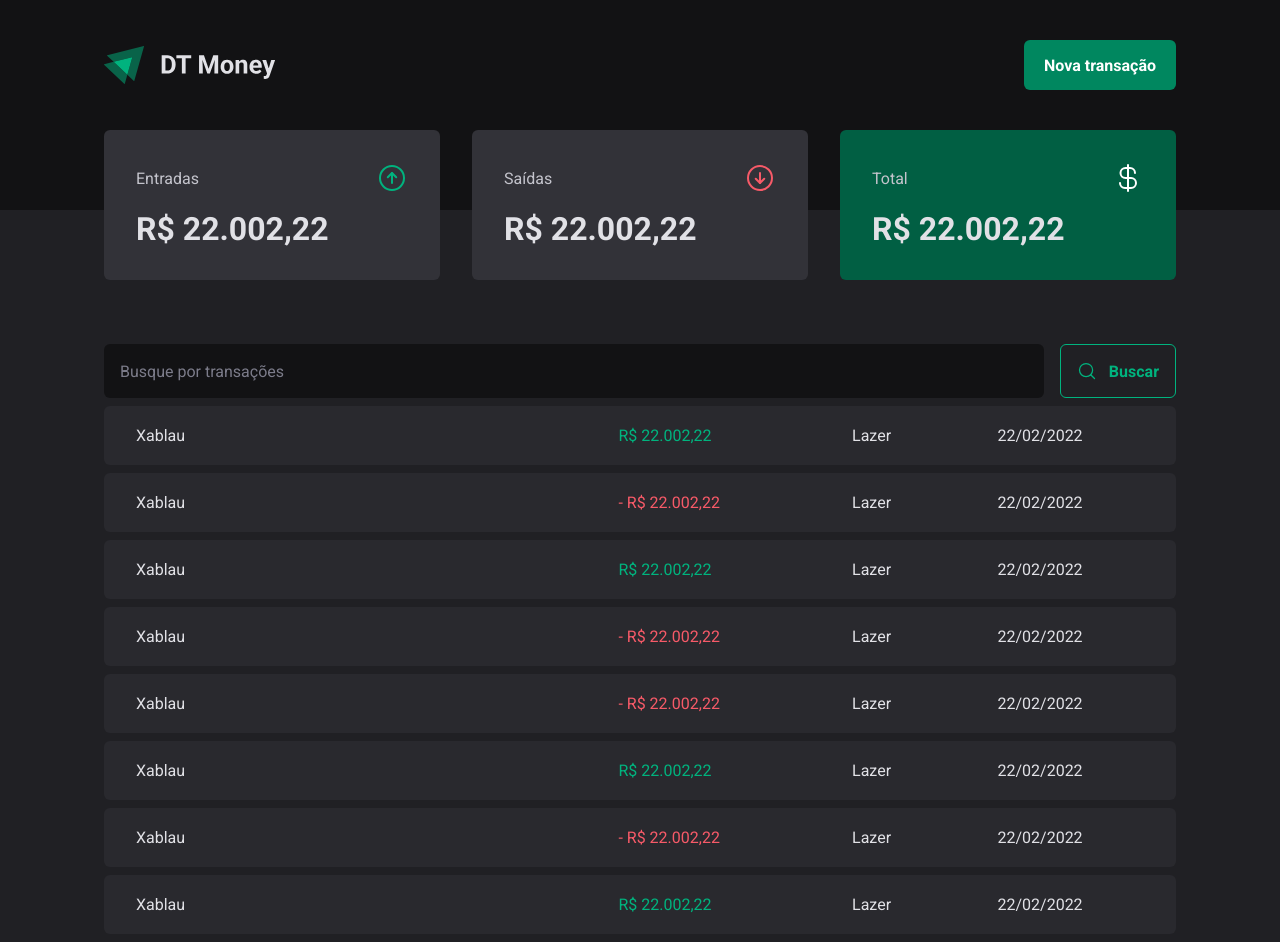
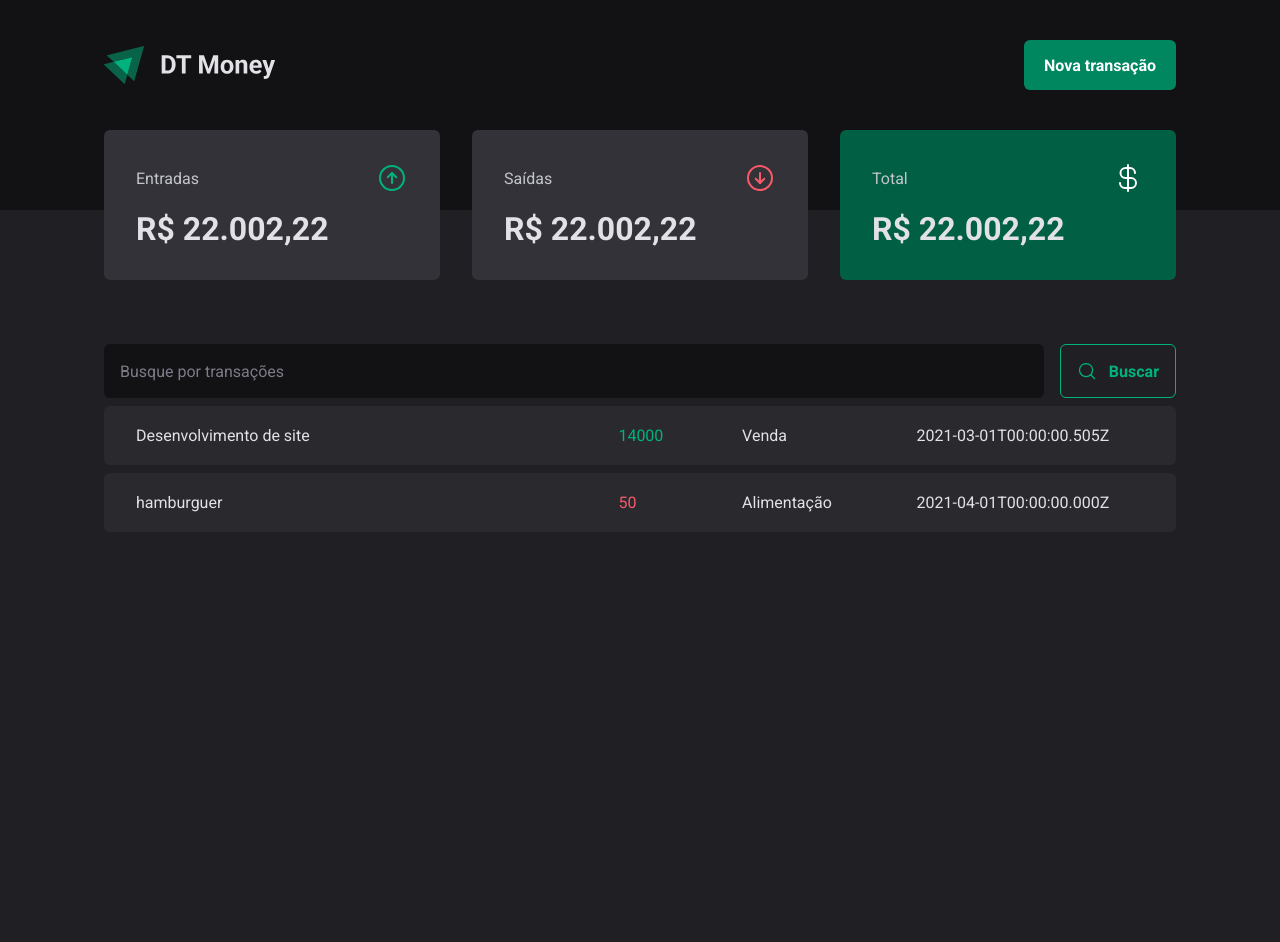
Before and after one commit to MoisesSantana/dt-money, a React (Vite) app: page / in a window 1280 px wide. After the commit the page ends 800 px from the top, so only its background shows below. Built offline with nearby package versions, Linux system fonts and the light colour scheme; data requests are answered from the project's data file.

Commit message:
feat(table): get transactions
A request was made to server.json to capture transactions and dynamically list them

```diff
--- a/src/components/transactions-table/index.tsx
+++ b/src/components/transactions-table/index.tsx
@@ -1,60 +1,34 @@
+
+import { useEffect, useState } from 'react';
+
+import { Transaction } from '@/interfaces/transactions';
 
 import { PriceHighlight, Table } from './styles';
 
 export function TransactionsTable() {
+  const [transactions, setTransactions] = useState<Transaction[]>([]);
+
+  useEffect(() => {
+    (async () => {
+      const response = await fetch('http://localhost:3333/transactions');
+      const data = await response.json();
+      setTransactions(data);
+    })();
+  }), [];
+
   return (
     <Table>
       <tbody>
-        <tr>
-          <td width='45%'>Xablau</td>
-          <td><PriceHighlight variant='income'>R$ 22.002,22</PriceHighlight></td>
-          <td>Lazer</td>
-          <td>22/02/2022</td>
-        </tr>
-        <tr>
-          <td width='45%'>Xablau</td>
-          <td><PriceHighlight variant='outcome'>- R$ 22.002,22</PriceHighlight></td>
-          <td>Lazer</td>
-          <td>22/02/2022</td>
-        </tr>
-        <tr>
-          <td width='45%'>Xablau</td>
-          <td><PriceHighlight variant='income'>R$ 22.002,22</PriceHighlight></td>
-          <td>Lazer</td>
-          <td>22/02/2022</td>
-        </tr>
-        <tr>
-          <td width='45%'>Xablau</td>
-          <td><PriceHighlight variant='outcome'>- R$ 22.002,22</PriceHighlight></td>
-          <td>Lazer</td>
-          <td>22/02/2022</td>
-        </tr>
-        <tr>
-          <td width='45%'>Xablau</td>
-          <td><PriceHighlight variant='outcome'>- R$ 22.002,22</PriceHighlight></td>
-          <td>Lazer</td>
-          <td>22/02/2022</td>
-        </tr>
-        <tr>
-          <td width='45%'>Xablau</td>
-          <td><PriceHighlight variant='income'>R$ 22.002,22</PriceHighlight></td>
-          <td>Lazer</td>
-          <td>22/02/2022</td>
-        </tr>
-        <tr>
-          <td width='45%'>Xablau</td>
-          <td>
-            <PriceHighlight variant='outcome'>- R$ 22.002,22</PriceHighlight>
-          </td>
-          <td>Lazer</td>
-          <td>22/02/2022</td>
-        </tr>
-        <tr>
-          <td width='45%'>Xablau</td>
-          <td><PriceHighlight variant='income'>R$ 22.002,22</PriceHighlight></td>
-          <td>Lazer</td>
-          <td>22/02/2022</td>
-        </tr>
+        {
+          transactions.map(transaction => (
+            <tr key={transaction.id}>
+              <td width='45%'>{transaction.description}</td>
+              <td><PriceHighlight variant={transaction.type}>{transaction.price}</PriceHighlight></td>
+              <td>{transaction.category}</td>
+              <td>{transaction.createdAt}</td>
+            </tr>
+          ))
+        }
       </tbody>
     </Table>
   );
--- /dev/null
+++ b/src/interfaces/transactions.ts
@@ -0,0 +1,8 @@
+export interface Transaction {
+  id: number;
+  description: string;
+  type: 'income' | 'outcome';
+  category: string;
+  price: number;
+  createdAt: string;
+}
--- a/src/pages/transactions/index.tsx
+++ b/src/pages/transactions/index.tsx
@@ -1,3 +1,4 @@
+
 import { Header } from '@/components/header';
 import { SearchForm } from '@/components/search-form';
 import { Summary } from '@/components/summary';
```
